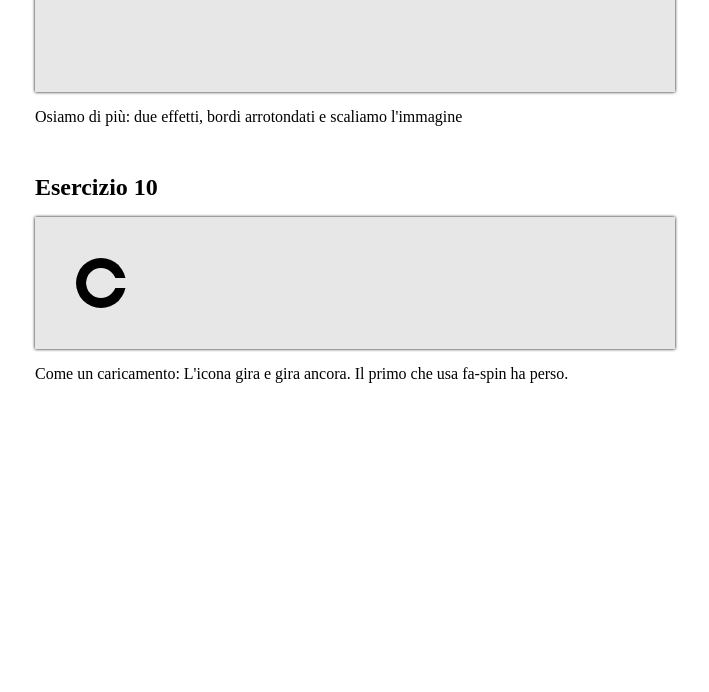
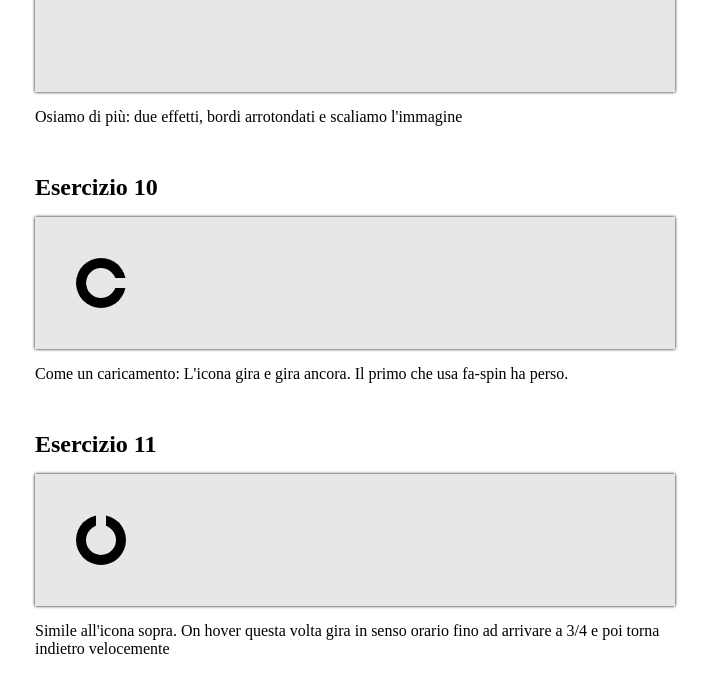
Before and after one commit to MCigno94/html-css-animation-filter, a plain HTML site: page index.html in a window 1280 px wide. Shown: the part 3513-4205 px from the top of the page, without its empty margins (285-994 px from the left). Before the commit the page ends 3944 px from the top, so only its background shows below. Drawn offline with Linux system fonts and the light colour scheme.

Commit message:
added exercise 11

```diff
--- a/index.html
+++ b/index.html
@@ -187,6 +187,25 @@
         </div>
         <!-- /.exercize_10 -->
 
+        <div class="row ">
+
+            <div class="col_100">
+                <h2>Esercizio 11</h2>
+            </div>
+
+            <div class="col_100">
+                <div class="square">
+                    <div class="white_square"></div>
+                </div>
+            </div>
+
+            <div class="col_100">
+                <p>Simile all'icona sopra. On hover questa volta gira in senso orario fino ad arrivare a 3/4 e poi torna indietro velocemente</p>
+            </div>
+
+        </div>
+        <!-- /.exercize_11 -->
+
 
     </div>
     <!-- /.container -->
--- a/style.css
+++ b/style.css
@@ -125,8 +125,18 @@ img {
     animation: infinito 0.8s linear infinite;
 }
 
+/* exercise_11 */
+.container .row:nth-child(12) .square{
+    width: 50px;
+    height: 50px;
+    margin: 25px;
+    box-shadow: inset 0 0 0px 10px;
+    border-radius: 50%;
+    position: relative;
+}
 
-/* #region-main */
+
+/* #endregion-main */
 
 
 /* #region-hover effect */
@@ -174,6 +184,13 @@ img {
     border-radius: 2rem;
 }
 
+/* exercise_11 */
+.container .row:nth-child(12) .square:hover{
+    animation: tre_quarti 2s linear;
+}
+
+
+
 /* #endregion-hover effect */
 
 
@@ -205,7 +222,21 @@ img {
     100% {
         transform: rotate(360deg);
     }
+}
 
+@keyframes tre_quarti {
+
+    0% {
+        transform: rotate(0);
+    }
+
+    75% {
+        transform: rotate(270deg);
+    }
+
+    100% {
+        transform: rotate(0);
+    }
 }
 
 /* #endregion-animazioni */
```
